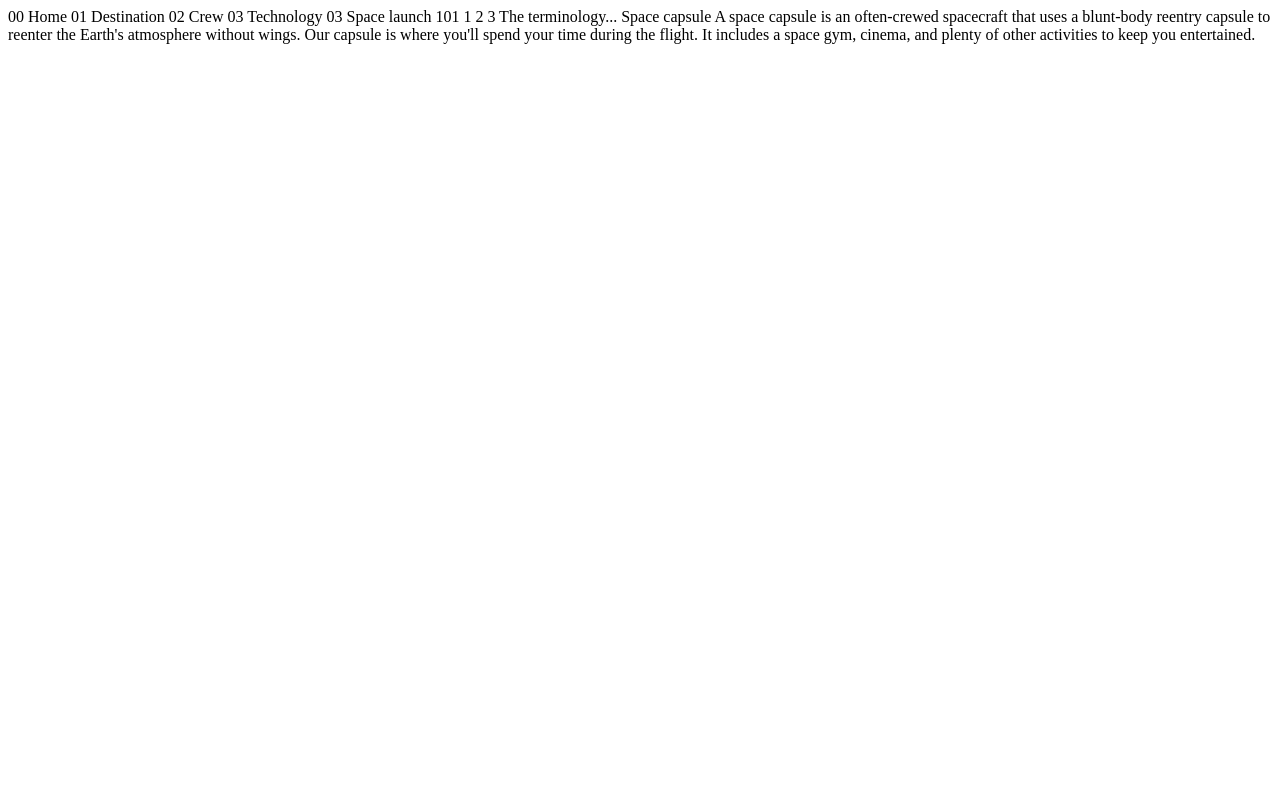
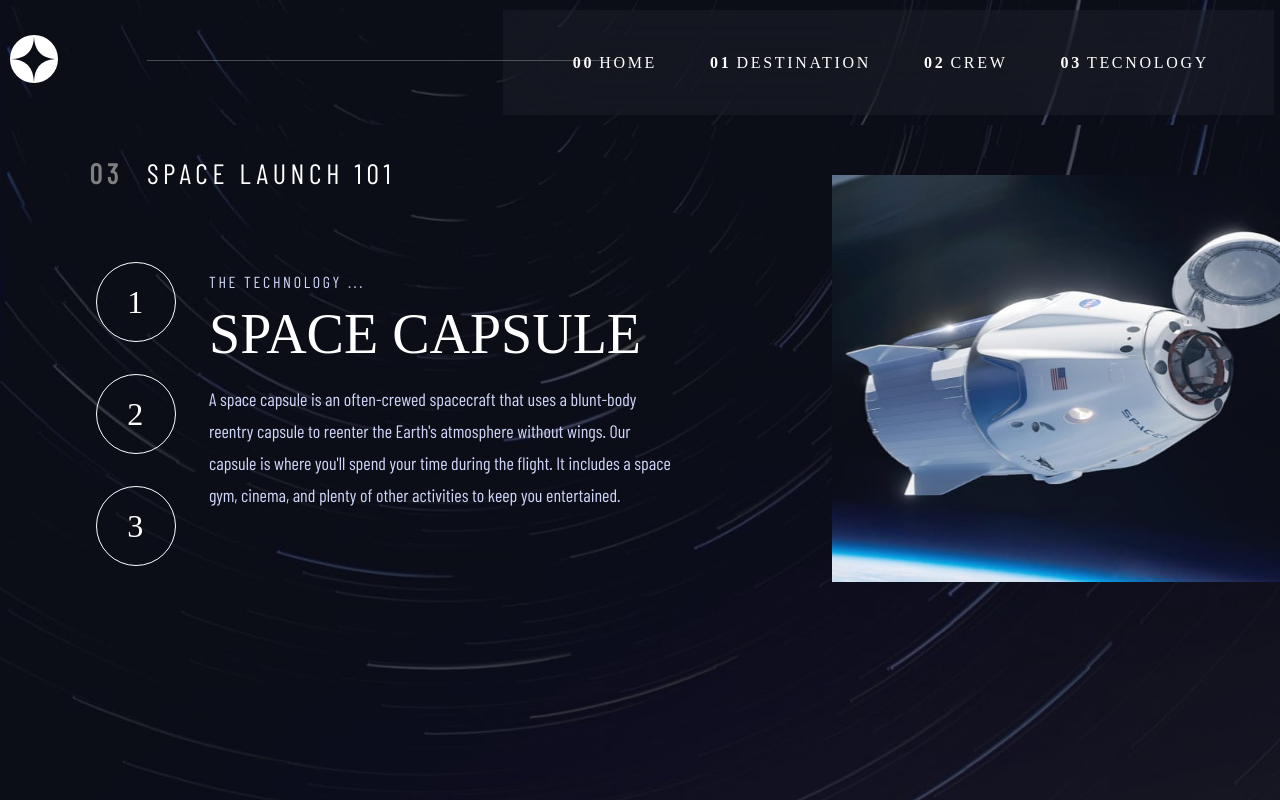
Before and after one commit to jotadagostin/space-tourism, a plain HTML site: page starter-code/technology-capsule.html in a window 1280 px wide. Drawn offline with nearby package versions, Linux system fonts and the light colour scheme; a web font is replaced by a local one.

Commit message:
Update technology-capsule.html

```diff
--- a/starter-code/technology-capsule.html
+++ b/starter-code/technology-capsule.html
@@ -1,32 +1,91 @@
 <!DOCTYPE html>
 <html lang="en">
-<head>
-  <meta charset="UTF-8">
-  <meta name="viewport" content="width=device-width, initial-scale=1.0">
+  <head>
+    <meta charset="UTF-8" />
+    <meta name="viewport" content="width=device-width, initial-scale=1.0" />
 
-  <link rel="icon" type="image/png" sizes="32x32" href="./assets/favicon-32x32.png">
+    <link
+      rel="icon"
+      type="image/png"
+      sizes="32x32"
+      href="./assets/favicon-32x32.png" />
 
-  <title>Frontend Mentor | Space tourism website</title>
-</head>
-<body>
+    <title>Frontend Mentor | Space tourism website</title>
+    <link rel="stylesheet" href="assets/styles/style.css" />
+    <link rel="stylesheet" href="assets/styles/header.css" />
+    <link rel="stylesheet" href="assets/styles/content.css" />
+    <link rel="stylesheet" href="assets/styles/destination.css" />
+    <link rel="stylesheet" href="assets/styles/crew.css" />
+    <link rel="stylesheet" href="assets/styles/technology.css" />
+    <link rel="preconnect" href="https://fonts.googleapis.com" />
+    <link rel="preconnect" href="https://fonts.gstatic.com" crossorigin />
+    <link
+      href="https://fonts.googleapis.com/css2?family=Bellefair&display=swap"
+      rel="stylesheet" />
+    <link rel="preconnect" href="https://fonts.googleapis.com" />
+    <link rel="preconnect" href="https://fonts.gstatic.com" crossorigin />
+    <link
+      href="https://fonts.googleapis.com/css2?family=Barlow+Condensed:wght@100;200;300;400&display=swap"
+      rel="stylesheet" />
+  </head>
+  <body>
+    <main class="container_technology">
+      <!-- Header and nav code starts here -->
+      <header class="container_header">
+        <nav class="container_header__nav">
+          <img src="/starter-code/assets/shared/logo.svg" alt="" class="logo" />
+          <div class="retangle"></div>
 
-  00 Home
-  01 Destination
-  02 Crew
-  03 Technology
+          <ul class="container_header__list">
+            <li class="container_header__item">
+              <span>00</span><a href="/starter-code/index.html">Home</a>
+            </li>
+            <li class="container_header__item">
+              <span>01</span
+              ><a href="/starter-code/destination-moon.html">Destination</a>
+            </li>
+            <li class="container_header__item">
+              <span>02</span><a href="">Crew</a>
+            </li>
+            <li class="container_header__item">
+              <span>03</span><a href="">Tecnology</a>
+            </li>
+          </ul>
+        </nav>
+      </header>
+      <!-- Header and nav code ends here -->
 
-  03 Space launch 101
-
-  1
-  2
-  3
-
-  The terminology...
-  Space capsule
-
-  A space capsule is an often-crewed spacecraft that uses a blunt-body reentry
-  capsule to reenter the Earth's atmosphere without wings. Our capsule is where
-  you'll spend your time during the flight. It includes a space gym, cinema,
-  and plenty of other activities to keep you entertained.
-</body>
+      <!-- Section code starts here -->
+      <section class="container_technology">
+      <!-- <div class="container_vehicles__vehicle">
+        <h1 class="container_crew__h1">
+          <span class="container_crew__span">03</span>Space Launch 101
+        </h1>
+      </div> -->
+      <div class="container_vehicles__infos">
+        <div class="container_vehicles__vehicle">
+          <h1 class="container_crew__h1">
+            <span class="container_crew__span">03</span>Space Launch 101
+          </h1>
+        </div>
+        <div class="container_vehicles__buttons">
+          <ul class="container_list__items">
+            <li class="container_list__item"><a href="/starter-code/technology-vehicle.html">1</a></li>
+            <li class="container_list__item"><a href="/starter-code/technology-spaceport.html">2</a></li>
+            <li class="container_list__item"><a href="/starter-code/technology-capsule.html">3</a></li>
+          </ul>
+        </div>
+        <div class="container_vehicles__info">
+          <h2 class="container_vehicles__h2">The technology ...</h2>
+          <h1 class="container_vehicles__h1">Space Capsule</h1>
+          <p class="container_vehicles__p">A space capsule is an often-crewed spacecraft that uses a blunt-body reentry capsule to reenter the Earth's atmosphere without wings. Our capsule is where you'll spend your time during the flight. It includes a space gym, cinema, and plenty of other activities to keep you entertained.</p>
+        </div>
+        <div class="container_vehicles__picture">
+          <img src="/starter-code/assets/technology/image-space-capsule-portrait.jpg" alt="a picture about the rocket beeing launched" class="container_crew__img">
+        </div>
+      </div>
+      </section>
+      <!-- Section code ends here -->
+    </main>
+  </body>
 </html>
```
